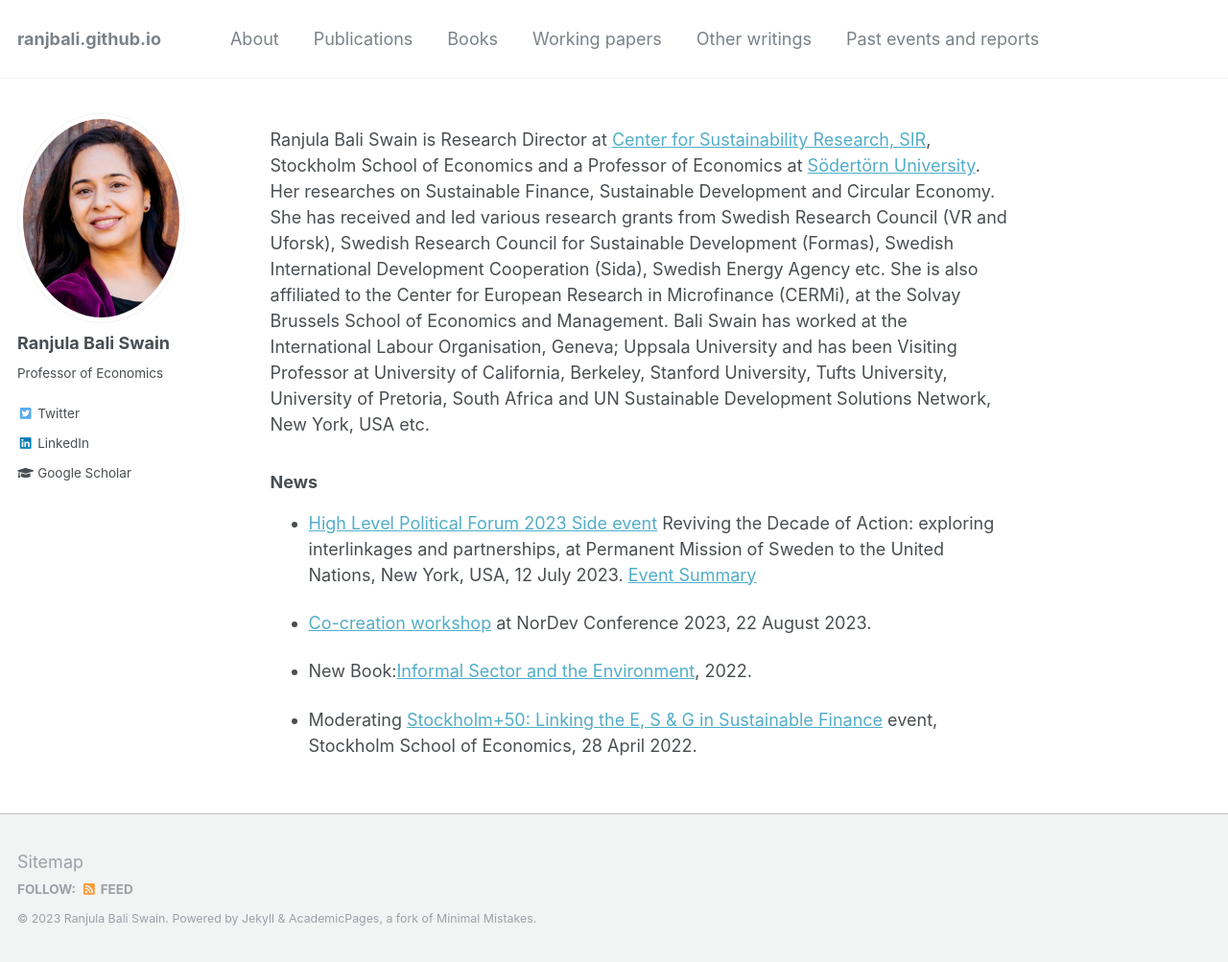
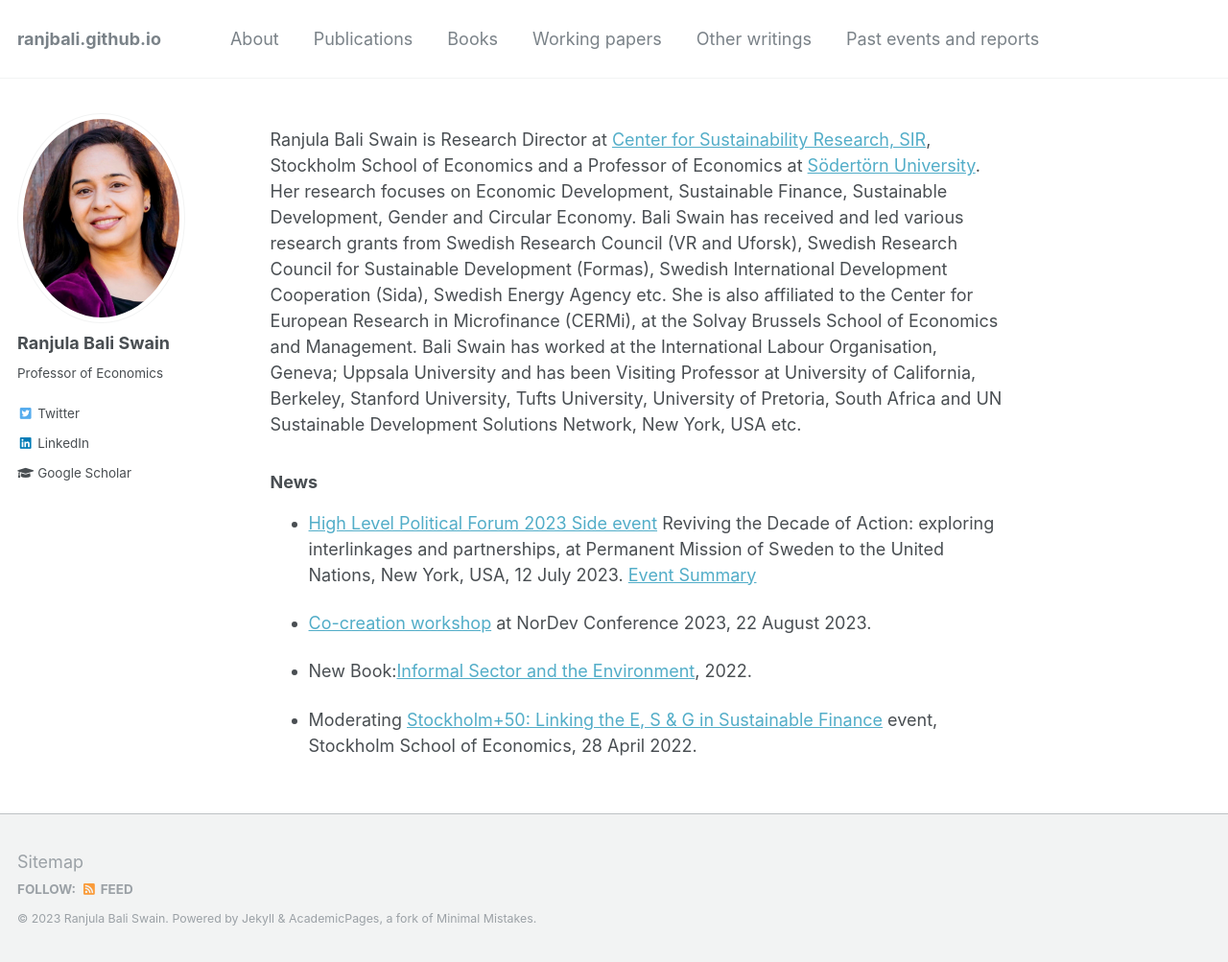
Before and after one commit to ranjbali/ranjbali.github.io, a Jekyll site: the page built from _pages/about.md, in a window 1280 px wide and 1003 px high. Shown: the whole window at 96% size. Built offline with Jekyll 4.4.1, drawn with Linux system fonts in a browser that asks for light colours.

Commit message:
Update about.md

```diff
--- a/_pages/about.md
+++ b/_pages/about.md
@@ -8,7 +8,7 @@ redirect_from:
   - /about.html
 ---
 
-Ranjula Bali Swain is Research Director at [Center for Sustainability Research, SIR](https://www.hhs.se/en/research/centers/csr/), Stockholm School of Economics and a Professor of Economics at [Södertörn University](https://www.sh.se/kontakt/forskare/ranjula-bali). Her researches on Sustainable Finance, Sustainable Development and Circular Economy.  She has received and led various research grants from  Swedish Research Council (VR and Uforsk), Swedish Research Council for Sustainable Development (Formas), Swedish International Development Cooperation (Sida), Swedish Energy Agency etc. She is also affiliated to the Center for European Research in Microfinance (CERMi), at the Solvay Brussels School of Economics and Management. Bali Swain has worked at the International Labour Organisation, Geneva; Uppsala University and has been Visiting Professor at University of California, Berkeley, Stanford University, Tufts University, University of Pretoria, South Africa and UN Sustainable Development Solutions Network, New York, USA etc.
+Ranjula Bali Swain is Research Director at [Center for Sustainability Research, SIR](https://www.hhs.se/en/research/centers/csr/), Stockholm School of Economics and a Professor of Economics at [Södertörn University](https://www.sh.se/kontakt/forskare/ranjula-bali). Her research focuses on Economic Development, Sustainable Finance, Sustainable Development, Gender and Circular Economy.  Bali Swain has received and led various research grants from  Swedish Research Council (VR and Uforsk), Swedish Research Council for Sustainable Development (Formas), Swedish International Development Cooperation (Sida), Swedish Energy Agency etc. She is also affiliated to the Center for European Research in Microfinance (CERMi), at the Solvay Brussels School of Economics and Management. Bali Swain has worked at the International Labour Organisation, Geneva; Uppsala University and has been Visiting Professor at University of California, Berkeley, Stanford University, Tufts University, University of Pretoria, South Africa and UN Sustainable Development Solutions Network, New York, USA etc.
 
 ### News
 * [High Level Political Forum 2023 Side event](https://www.hhs.se/en/research/centers/csr/news/high-level-political-forum-2023-reviving-the-decade-of-action-exploring-interlinkages-and-partnerships/)  Reviving the Decade of Action: exploring interlinkages and partnerships, at Permanent Mission of Sweden to the United Nations, New York, USA, 12 July 2023. [Event Summary](../files/HLPF 2023 Side Event Report.pdf)
```
